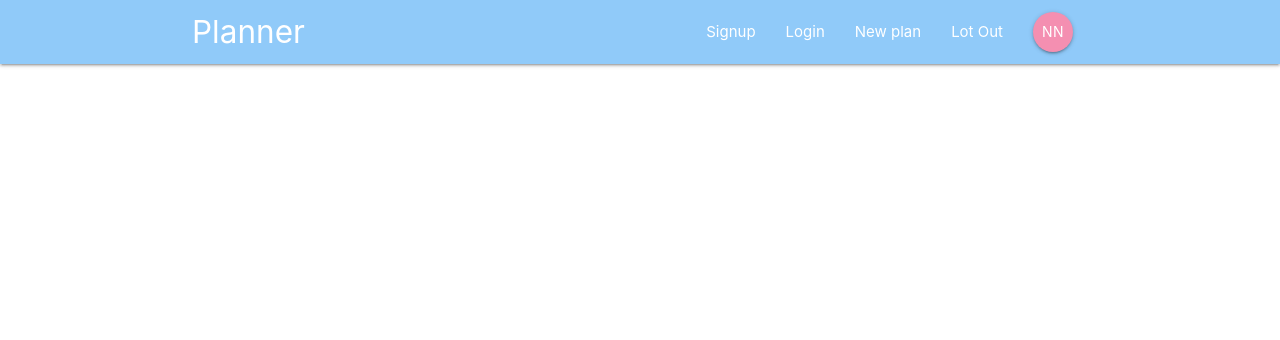
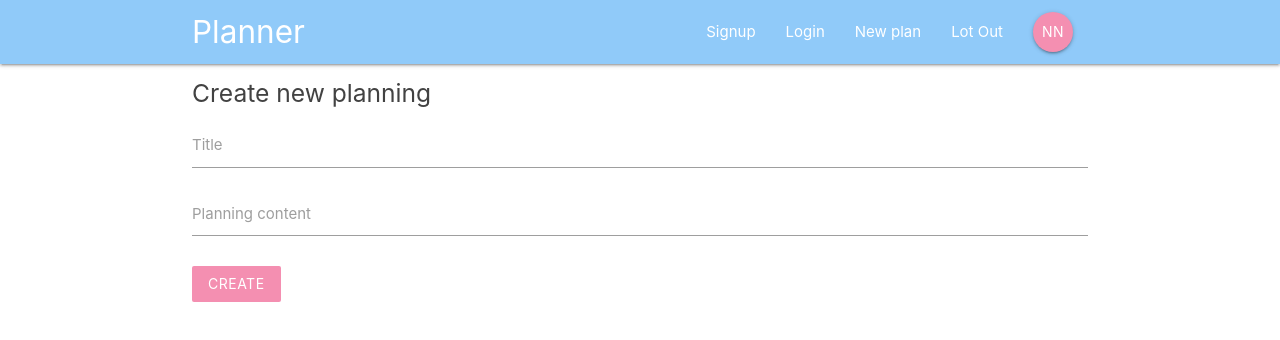
Before and after one commit to vieiramanda11/react-planner, a React (Create React App) app: page /create in a window 1280 px wide. Shown: the top 340 px of the page. Built offline with nearby package versions, Linux system fonts and the light colour scheme.

Commit message:
creating form to add a new planning

```diff
--- a/src/App.js
+++ b/src/App.js
@@ -4,6 +4,7 @@ import SignIn from "./components/auth/SignIn";
 import SignUp from "./components/auth/SignUp";
 import Dashboard from "./components/dashboard/Dashboard";
 import Navbar from "./components/layout/Navbar";
+import CreatePlanning from "./components/plannings/CreatePlanning";
 import PlanningDetail from "./components/plannings/PlanningDetail";
 
 function App() {
@@ -16,6 +17,7 @@ function App() {
           <Route path="/project/:id" component={PlanningDetail} />
           <Route path="/signin" component={SignIn} />
           <Route path="/signup" component={SignUp} />
+          <Route path="/create" component={CreatePlanning} />
         </Switch>
       </div>
     </BrowserRouter>
--- a/src/components/plannings/CreatePlanning.js
+++ b/src/components/plannings/CreatePlanning.js
@@ -0,0 +1,46 @@
+import React from "react";
+import { useState } from "react";
+
+const CreatePlanning = () => {
+  const [title, setTitle] = useState("");
+  const [content, setContent] = useState("");
+
+  const handleSubmit = (event) => {
+    event.preventDefault();
+    console.log(title, content);
+  };
+
+  return (
+    <div className="container">
+      <form onSubmit={handleSubmit} className="white">
+        <h5 className="grey-text text-darken-3">Create new planning</h5>
+        <div className="input-field">
+          <label htmlFor="title">Title</label>
+          <input
+            type="text"
+            id="text"
+            value={title}
+            onChange={(event) => setTitle(event.target.value)}
+          />
+        </div>
+        <div className="input-field">
+          <label htmlFor="password">Planning content</label>
+          <textarea
+            name=""
+            id="content"
+            value={content}
+            onChange={(event) => setContent(event.target.value)}
+            cols="30"
+            rows="10"
+            className="materialize-textarea"
+          ></textarea>
+        </div>
+        <div className="input-field">
+          <button className="btn pink lighten-3 z-depth-0">Create</button>
+        </div>
+      </form>
+    </div>
+  );
+};
+
+export default CreatePlanning;
```
